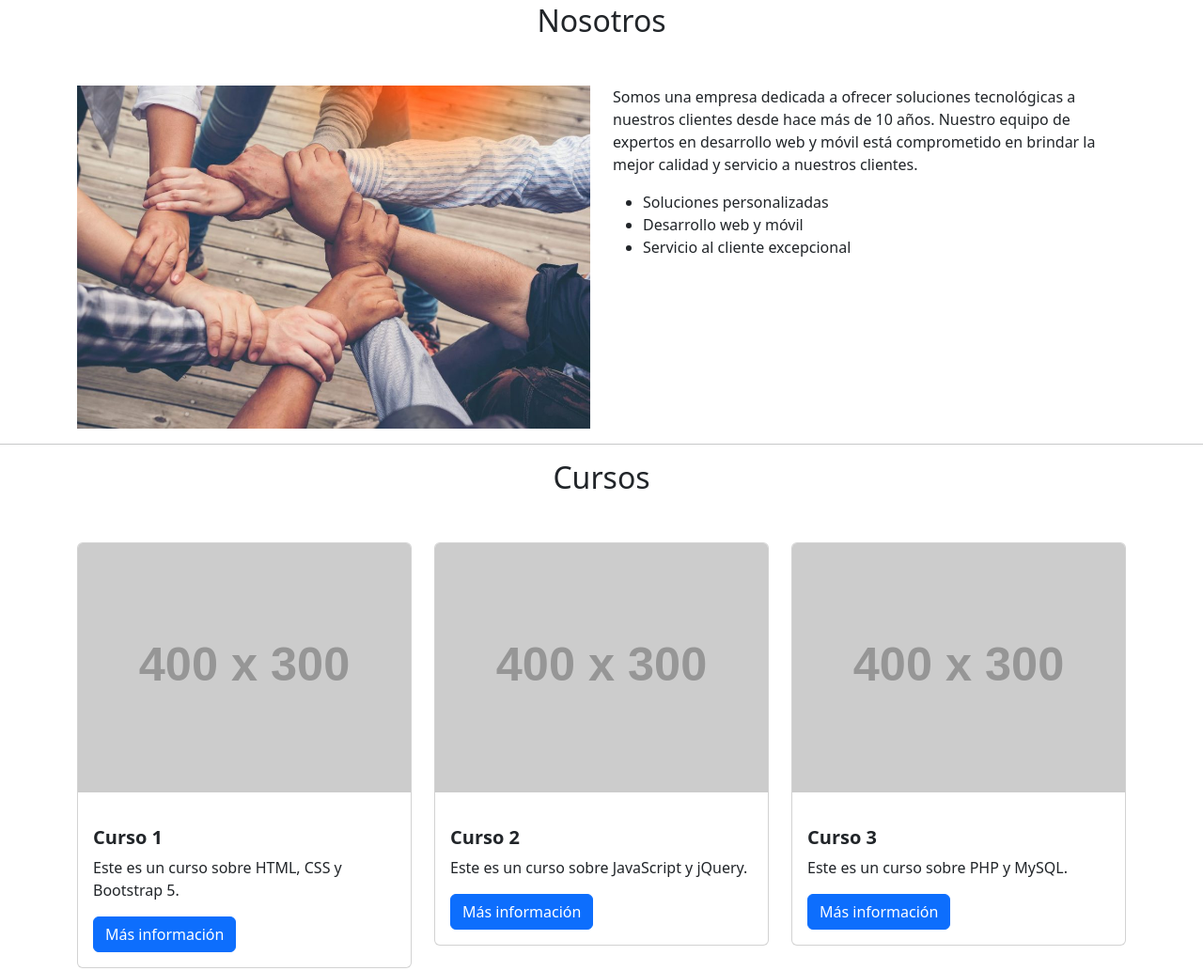
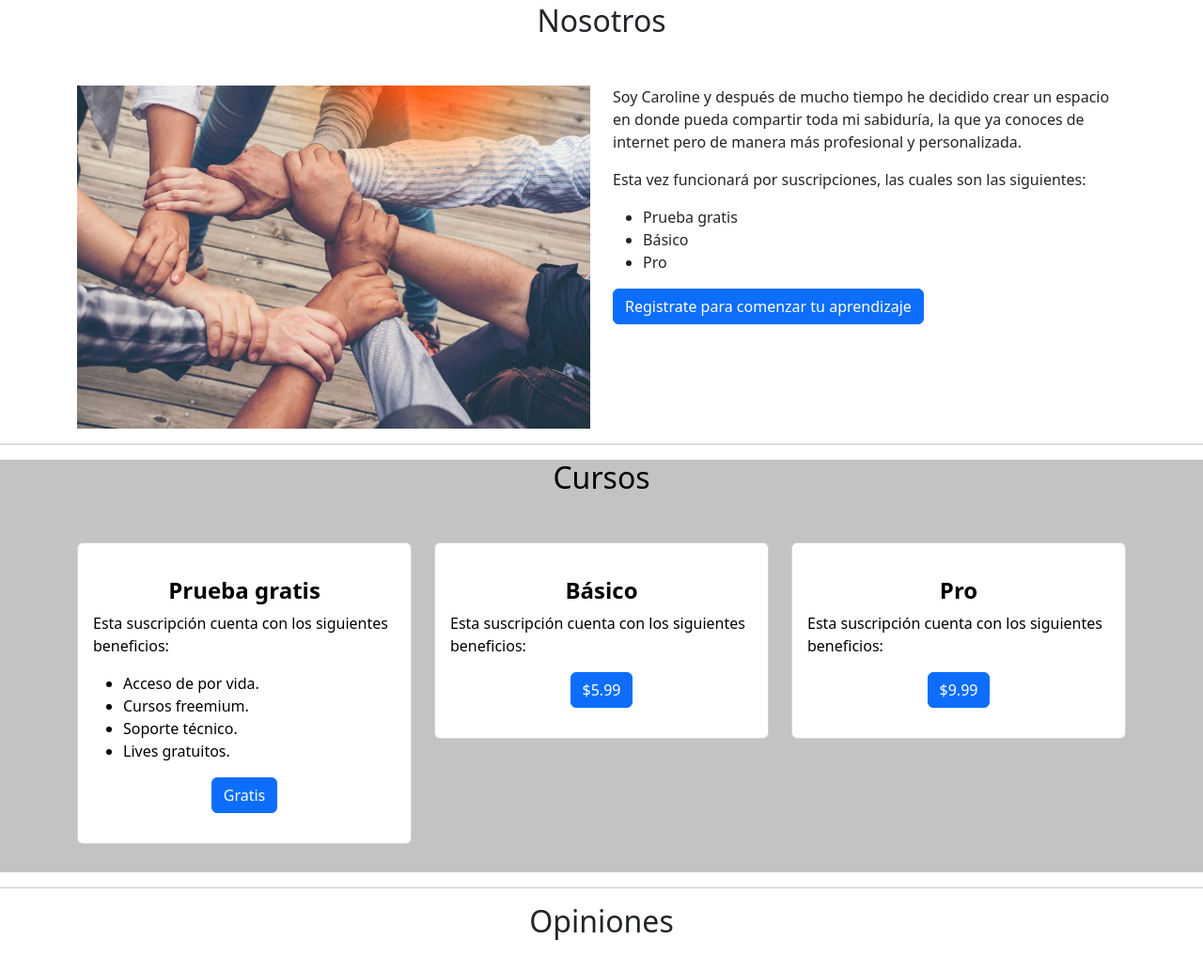
Before and after one commit to ArmandoNM96/ArmandoNM96.github.io, a plain HTML site: page index.html in a window 1280 px wide. Shown: the part 590-1623 px from the top of the page at 94% size. Drawn offline with nearby package versions, Linux system fonts and the light colour scheme; placeholder pictures from the web are drawn by us.

Commit message:
Se han hecho cambios en la sección cursos

```diff
--- a/css/style.sass
+++ b/css/style.sass
@@ -82,3 +82,7 @@
 
 .modal-body
     color: #202020
+
+.section-bg2
+    background-color: #8585857c
+    color: #000
--- a/index.html
+++ b/index.html
@@ -68,9 +68,30 @@
       <div class="container text-left text-overlay">
         <h1>Los mejores cursos digitales de finanzas hechos por emprendedores para emprendedores.</h1>
         <p>Diseñamos el mejor contenido para ayudarte a mejorar las finanzas de tus emprendimientos.</p>
-        <button type="button" class="btn btn-primary" data-bs-toggle="modal" data-bs-target="#myModal">Comienza tu
-          aprendizaje</button>
       </div>
+    </div>
+  </header>
+  <hr>
+  <!-- Nosotros -->
+  <section id="nosotros">
+    <div class="container">
+      <h2>Nosotros</h2>
+      <div class="row">
+        <div class="col-md-6">
+          <img src="images/nosotros.png" alt="Imagen de nosotros" class="img-fluid">
+        </div>
+        <div class="col-md-6">
+          <p>Soy Caroline y después de mucho tiempo he decidido crear un espacio en donde pueda
+            compartir toda mi sabiduría, la que ya conoces de internet pero de manera más profesional
+            y personalizada.</p>
+          <p>Esta vez funcionará por suscripciones, las cuales son las siguientes:</p>
+          <ul>
+            <li>Prueba gratis</li>
+            <li>Básico</li>
+            <li>Pro</li>
+          </ul>
+          <button type="button" class="btn btn-primary" data-bs-toggle="modal" data-bs-target="#myModal">
+            Registrate para comenzar tu aprendizaje</button>
           <!-- The Modal -->
           <div class="modal fade" id="myModal">
             <div class="modal-dialog modal-lg">
@@ -102,7 +123,8 @@
                     </div>
                     <div class="mb-3">
                       <label for="contraseña" class="form-label">Contraseña</label>
-                  <input type="password" class="form-control" id="contraseña" name="contraseña" minlength="8" required>
+                      <input type="password" class="form-control" id="contraseña" name="contraseña" minlength="8"
+                        required>
                       <div class="invalid-feedback">
                         La contraseña debe tener al menos 8 caracteres.
                       </div>
@@ -143,63 +165,50 @@
               </div>
             </div>
           </div>
-    </div>
-  </header>
-  <hr>
-  <!-- Nosotros -->
-  <section id="nosotros">
-    <div class="container">
-      <h2>Nosotros</h2>
-      <div class="row">
-        <div class="col-md-6">
-          <img src="images/nosotros.png" alt="Imagen de nosotros" class="img-fluid">
-        </div>
-        <div class="col-md-6">
-          <p>Somos una empresa dedicada a ofrecer soluciones tecnológicas a nuestros clientes desde hace más de 10 años.
-            Nuestro equipo de expertos en desarrollo web y móvil está comprometido en brindar la mejor calidad y
-            servicio a nuestros clientes.</p>
-          <ul>
-            <li>Soluciones personalizadas</li>
-            <li>Desarrollo web y móvil</li>
-            <li>Servicio al cliente excepcional</li>
-          </ul>
+          <!-- Fin modal -->
         </div>
       </div>
     </div>
   </section>
   <hr>
   <!-- Cursos -->
-  <section id="cursos">
+  <section class="section-bg2" id="cursos">
     <div class="container">
       <h2>Cursos</h2>
       <div class="row">
         <div class="col-md-4">
           <div class="card">
-            <img src="https://via.placeholder.com/400x300" class="card-img-top" alt="Curso 1">
+            <!-- <img src="https://via.placeholder.com/400x300" class="card-img-top" alt="Curso 1"> -->
             <div class="card-body">
-              <h5 class="card-title">Curso 1</h5>
-              <p class="card-text">Este es un curso sobre HTML, CSS y Bootstrap 5.</p>
-              <a href="#" class="btn btn-primary">Más información</a>
+              <h4 class="card-title text-center">Prueba gratis</h4>
+              <p class="card-text">Esta suscripción cuenta con los siguientes beneficios:</p>
+              <ul>
+                <li>Acceso de por vida.</li>
+                <li>Cursos freemium.</li>
+                <li>Soporte técnico.</li>
+                <li>Lives gratuitos.</li>
+              </ul>
+              <p class="text-center"><a href="#" class="btn btn-primary">Gratis</a></p>
             </div>
           </div>
         </div>
         <div class="col-md-4">
           <div class="card">
-            <img src="https://via.placeholder.com/400x300" class="card-img-top" alt="Curso 2">
+            <!-- <img src="https://via.placeholder.com/400x300" class="card-img-top" alt="Curso 2"> -->
             <div class="card-body">
-              <h5 class="card-title">Curso 2</h5>
-              <p class="card-text">Este es un curso sobre JavaScript y jQuery.</p>
-              <a href="#" class="btn btn-primary">Más información</a>
+              <h4 class="card-title text-center">Básico</h4>
+              <p class="card-text">Esta suscripción cuenta con los siguientes beneficios:</p>
+              <p class="text-center"><a href="#" class="btn btn-primary">$5.99</a></p>
             </div>
           </div>
         </div>
         <div class="col-md-4">
           <div class="card">
-            <img src="https://via.placeholder.com/400x300" class="card-img-top" alt="Curso 3">
+            <!-- <img src="https://via.placeholder.com/400x300" class="card-img-top" alt="Curso 3"> -->
             <div class="card-body">
-              <h5 class="card-title">Curso 3</h5>
-              <p class="card-text">Este es un curso sobre PHP y MySQL.</p>
-              <a href="#" class="btn btn-primary">Más información</a>
+              <h4 class="card-title text-center">Pro</h4>
+              <p class="card-text">Esta suscripción cuenta con los siguientes beneficios:</p>
+              <p class="text-center"><a href="#" class="btn btn-primary">$9.99</a></p>
             </div>
           </div>
         </div>
```
Also changed, not shown: css/style.css, 1 other file. Lines whose indentation alone changed are shown as unchanged.
